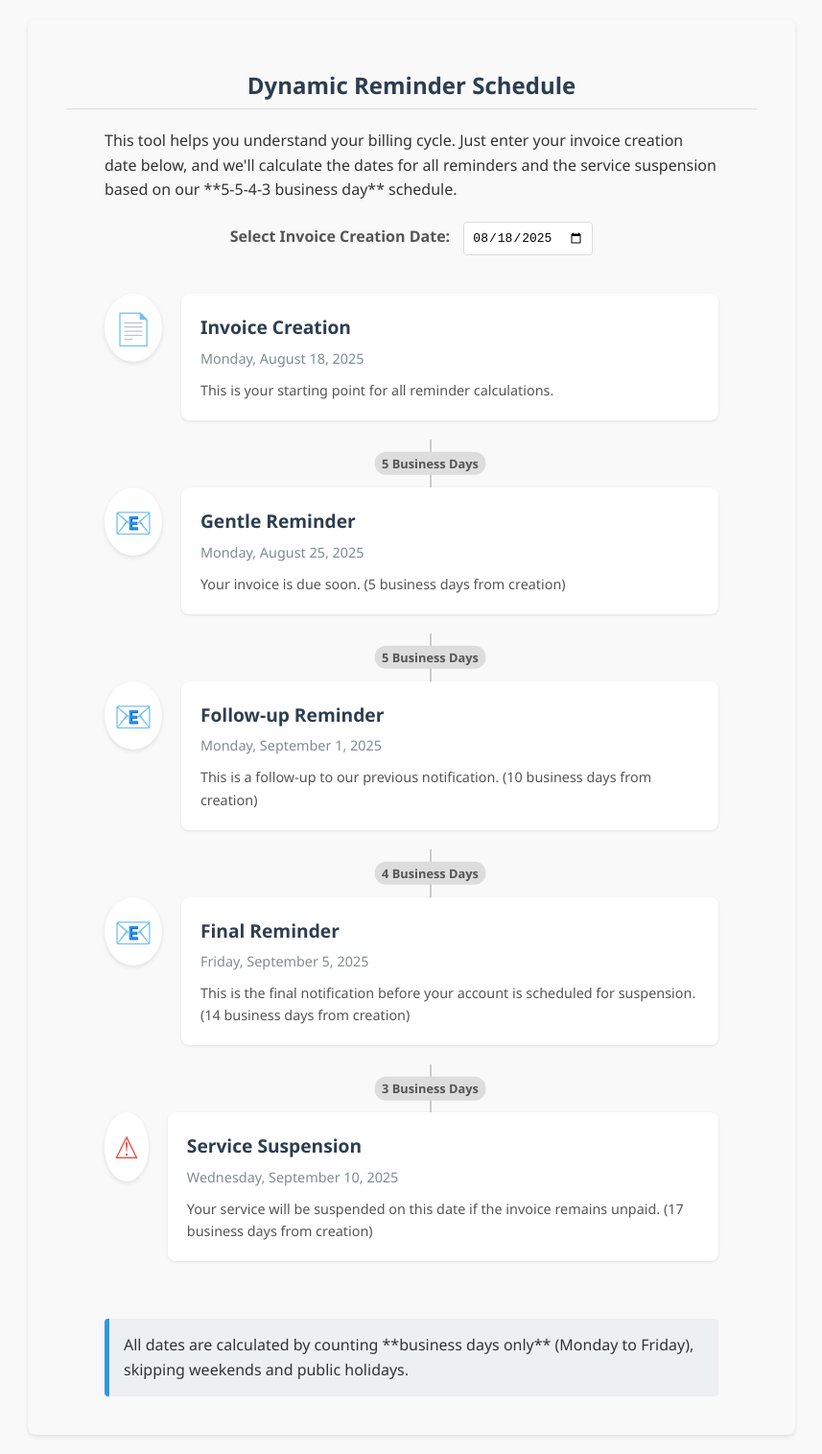
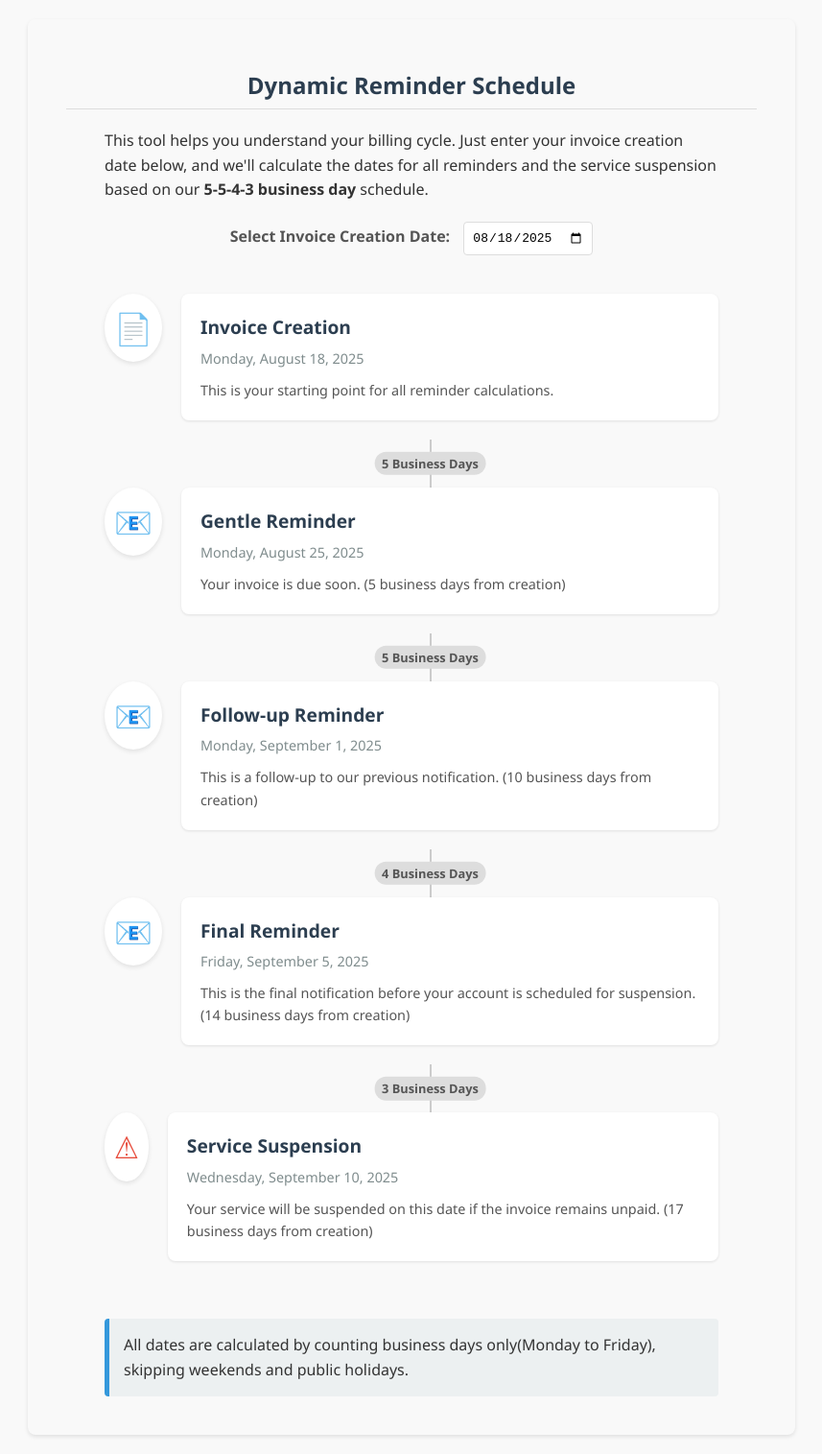
Before and after one commit to vishav-github/techandlearn, a plain HTML site: page checker/selfbilling/reminders2.html in a window 1280 px wide. Shown: the whole page at 96% size, without its empty margins (211-1068 px from the left). Drawn offline with Linux system fonts and the light colour scheme.

Commit message:
Update reminders2.html

```diff
--- a/checker/selfbilling/reminders2.html
+++ b/checker/selfbilling/reminders2.html
@@ -168,7 +168,7 @@
 <body>
     <div class="container">
         <h2>Dynamic Reminder Schedule</h2>
-        <p>This tool helps you understand your billing cycle. Just enter your invoice creation date below, and we'll calculate the dates for all reminders and the service suspension based on our **5-5-4-3 business day** schedule.</p>
+        <p>This tool helps you understand your billing cycle. Just enter your invoice creation date below, and we'll calculate the dates for all reminders and the service suspension based on our <b>5-5-4-3 business day</b> schedule.</p>
 
         <div class="input-section">
             <label for="invoiceDate">Select Invoice Creation Date:</label>
@@ -238,7 +238,7 @@
             </div>
         </div>
 
-        <p class="note">All dates are calculated by counting **business days only** (Monday to Friday), skipping weekends and public holidays.</p>
+        <p class="note">All dates are calculated by counting <b></b>business days only</b>(Monday to Friday), skipping weekends and public holidays.</p>
     </div>
 
     <script>
```
